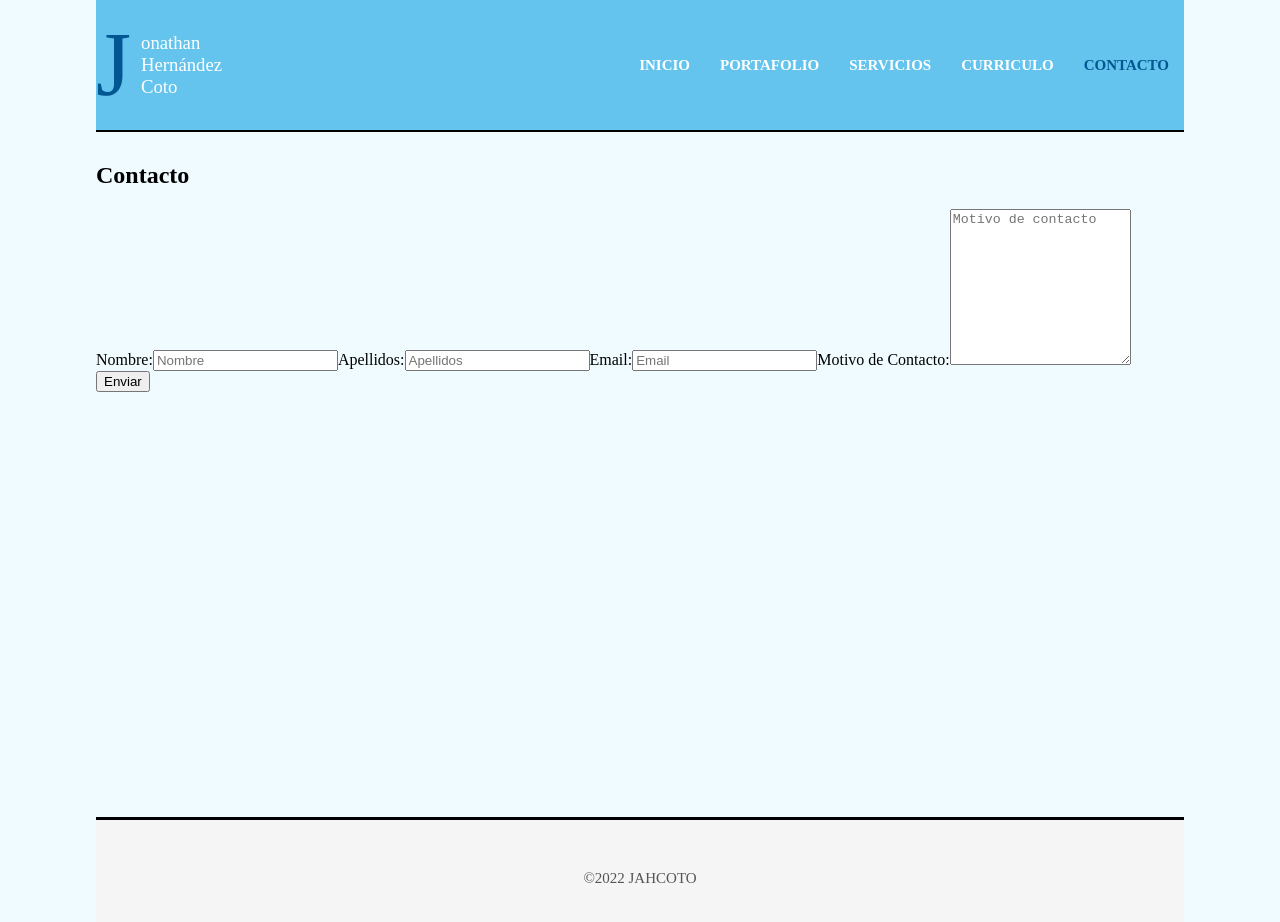
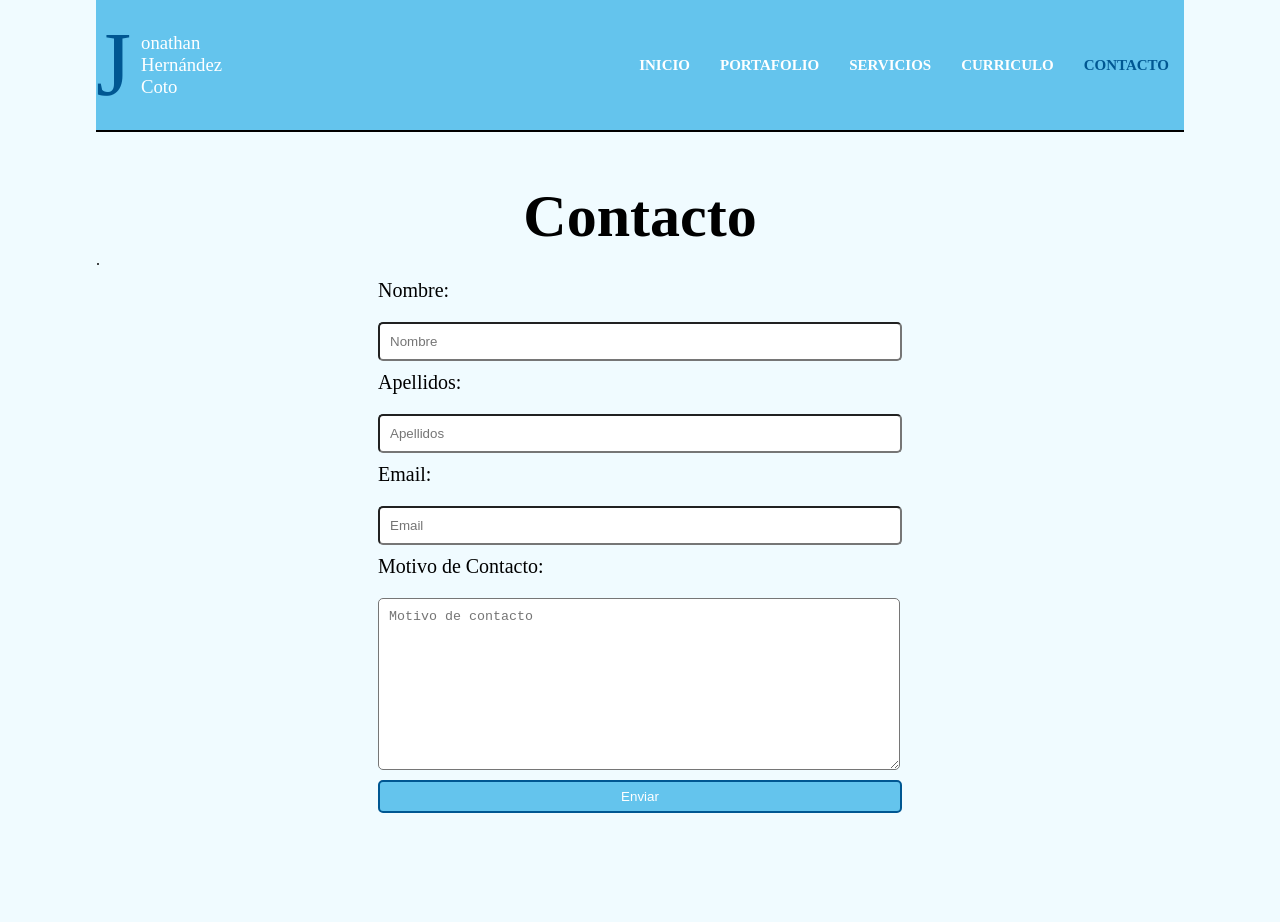
Before and after one commit to jahcoto/portfolio, a React (Vite) app: page /contacto in a window 1280 px wide. Shown: the top 922 px of the page. Built offline with nearby package versions, Linux system fonts and the light colour scheme.

Commit message:
Add some styles to static pages and style to contact form

```diff
--- a/src/components/Contacto.jsx
+++ b/src/components/Contacto.jsx
@@ -1,18 +1,40 @@
 const Contacto = () => {
   return (
-    <div>
-      <h1>Contacto</h1>
-      <form className="contact" action="mailto:jahcoto@gmail.com">
-        <label htmlFor="nombre">Nombre:</label>
-        <input type="text" name="nombre" placeholder="Nombre" />
-        <label htmlFor="apellidos">Apellidos:</label>
-        <input type="text" name="apellidos" placeholder="Apellidos" />
-        <label htmlFor="email">Email:</label>
-        <input type="email" name="email" placeholder="Email" />
-        <label htmlFor="motivo">Motivo de Contacto:</label>
-        <textarea name="motivo" placeholder="Motivo de contacto" rows="10" />
-        <input type="submit" value="Enviar" />
-      </form>
+    <div className="page">
+      <h1 className="heading">Contacto</h1>.
+      <div className="contact">
+        <form className="contact-form" action="mailto:jahcoto@gmail.com">
+          <label htmlFor="nombre">Nombre:</label>
+          <input
+            className="form-input"
+            type="text"
+            name="nombre"
+            placeholder="Nombre"
+          />
+          <label htmlFor="apellidos">Apellidos:</label>
+          <input
+            className="form-input"
+            type="text"
+            name="apellidos"
+            placeholder="Apellidos"
+          />
+          <label htmlFor="email">Email:</label>
+          <input
+            className="form-input"
+            type="email"
+            name="email"
+            placeholder="Email"
+          />
+          <label htmlFor="motivo">Motivo de Contacto:</label>
+          <textarea
+            className="form-input"
+            name="motivo"
+            placeholder="Motivo de contacto"
+            rows="10"
+          />
+          <input className="submit" type="submit" value="Enviar" />
+        </form>
+      </div>
     </div>
   );
 };
--- a/src/components/Curriculo.jsx
+++ b/src/components/Curriculo.jsx
@@ -1,7 +1,7 @@
 const Curriculo = () => {
   return (
     <div className="page">
-      <h1>Curriculo</h1>
+      <h1 className="heading">Curriculo</h1>
       <h2>Experiencia</h2>
       <h2>Conocimientos</h2>
       <h2>Educación</h2>
--- a/src/components/Inicio.jsx
+++ b/src/components/Inicio.jsx
@@ -1,18 +1,18 @@
-import { Link } from 'react-router-dom';
+import { Link } from "react-router-dom";
 
 const Inicio = () => {
   return (
-    <div>
+    <div className="home">
       <h1>
-        Mi nombre es Jonathan Hernández Coto, soy desarrollador web y
+        Mi nombre es <strong>Jonathan Hernández Coto</strong>, soy desarrollador web y
         desarrollodor SQL(PL-SQL) en Costa Rica. Ofrezco mis servicios como
-        desarrollador en todo tipo de proyectos Web.
+        <strong> desarrollador </strong> en todo tipo de proyectos Web.
         <span>
           <Link to="/contacto">Contactame</Link>
         </span>
       </h1>
       <section className="last-works">
-        <h2>Algunos de mis proyectos</h2>
+        <h2 className="heading">Algunos de mis proyectos</h2>
         <div className="works"></div>
       </section>
     </div>
--- a/src/components/Portafolio.jsx
+++ b/src/components/Portafolio.jsx
@@ -1,7 +1,7 @@
 const Portafolio = () => {
   return (
     <div className="page">
-      <h1>Portafolio</h1>
+      <h1 className="heading">Portafolio</h1>
     </div>
   );
 };
--- a/src/components/Servicios.jsx
+++ b/src/components/Servicios.jsx
@@ -1,7 +1,7 @@
 const Servicios = () => {
   return (
     <div className="page">
-      <h1>Servicios</h1>
+      <h1 className="heading">Servicios</h1>
       <section className="services">
         <article className="service">
           <h2>Diseño Web</h2>
--- a/src/index.css
+++ b/src/index.css
@@ -84,4 +84,94 @@ body {
   border-top: 3px solid #000;
   background-color: #f5f5f5;
   color: #555;
+
 }
+
+.home h1{
+  font-family: Georgia, 'Times New Roman', Times, serif;
+  font-weight: 400;
+  font-size: 70px;
+  margin: 80px 0 0 0;
+}
+
+.home strong{
+ color: #005792;
+}
+
+.home h2{
+  color: gray;
+  font-weight: lighter;
+}
+
+.home a {
+  border: 3px solid #005792;
+  border-radius: 10px;
+  padding: 5px;
+  color: #fff;
+  background-color: #64c4ed;
+  text-decoration: none;
+  cursor: pointer;
+}
+
+.home a:hover{
+  background-color: #005792;
+  color: #fff;
+  border: 3px solid #64c4ed;
+}
+
+.page .heading,
+.home .heading{
+  font-size: 40px;
+  font-weight: 500;
+  margin-bottom: 0;
+}
+
+.page .heading{
+  font-size: 60px;
+  font-weight: bold;
+  text-align: center;
+}
+
+.home p{
+  color: rgb(98, 97, 97) ;
+}
+
+.contact{
+  display: flex;
+  flex-direction: column;
+  justify-content: center;
+  align-items: center;
+  width: 400px;
+  margin: 0 auto;
+}
+
+.form-input{
+  display: block;
+  padding: 10px;
+  margin-top: 20px;
+  border-radius: 5px;
+  width: 500px;
+}
+
+label{
+  display: block;
+  font-size: 20px;
+  margin-top: 10px;
+}
+
+.submit{
+  background-color: #64c4ed;
+  border: 2px solid #005792;
+  color: #fff;
+  width: 100%;
+  margin-top: 10px;
+  padding: 7px;
+  cursor: pointer;
+  border-radius: 5px;
+}
+
+.submit:hover{
+  background-color: #005792;
+  color: #fff;
+  border: 2px solid #64c4ed;
+}
```
